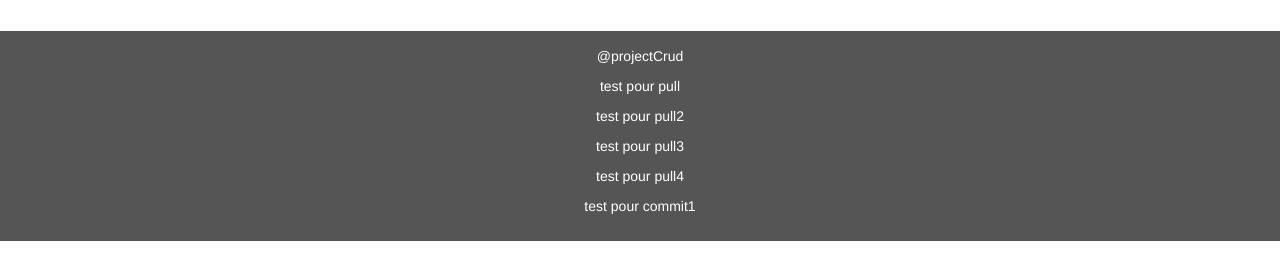
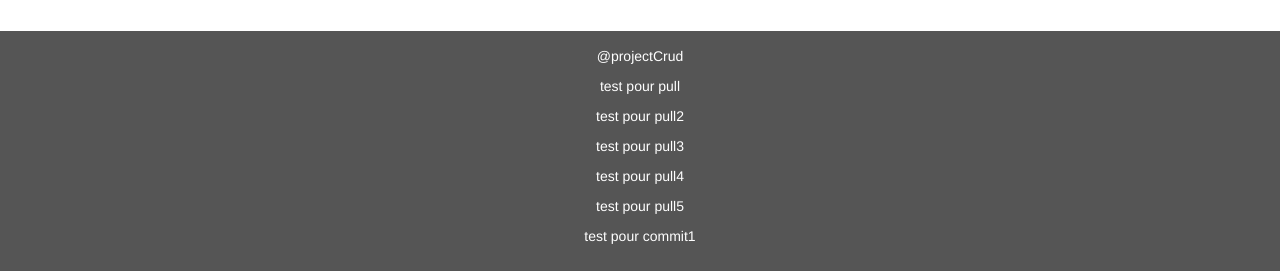
Before and after one commit to yassineguidara/test3, a PHP site: page /crud/pays.php in a window 1280 px wide. Shown: the part 619-890 px from the top of the page. Before the commit the page ends 860 px from the top, so only its background shows below. Run offline with PHP 8.4, Linux system fonts and the light colour scheme; data comes from the database, SQL or seed files in the repository.

Commit message:
update footer pull5

```diff
--- a/footer.php
+++ b/footer.php
@@ -4,6 +4,7 @@
   <p>test pour pull2</p>
   <p>test pour pull3</p>
     <p>test pour pull4</p>
+    <p>test pour pull5</p>
 
   <p>test pour commit1</p>
 
```
